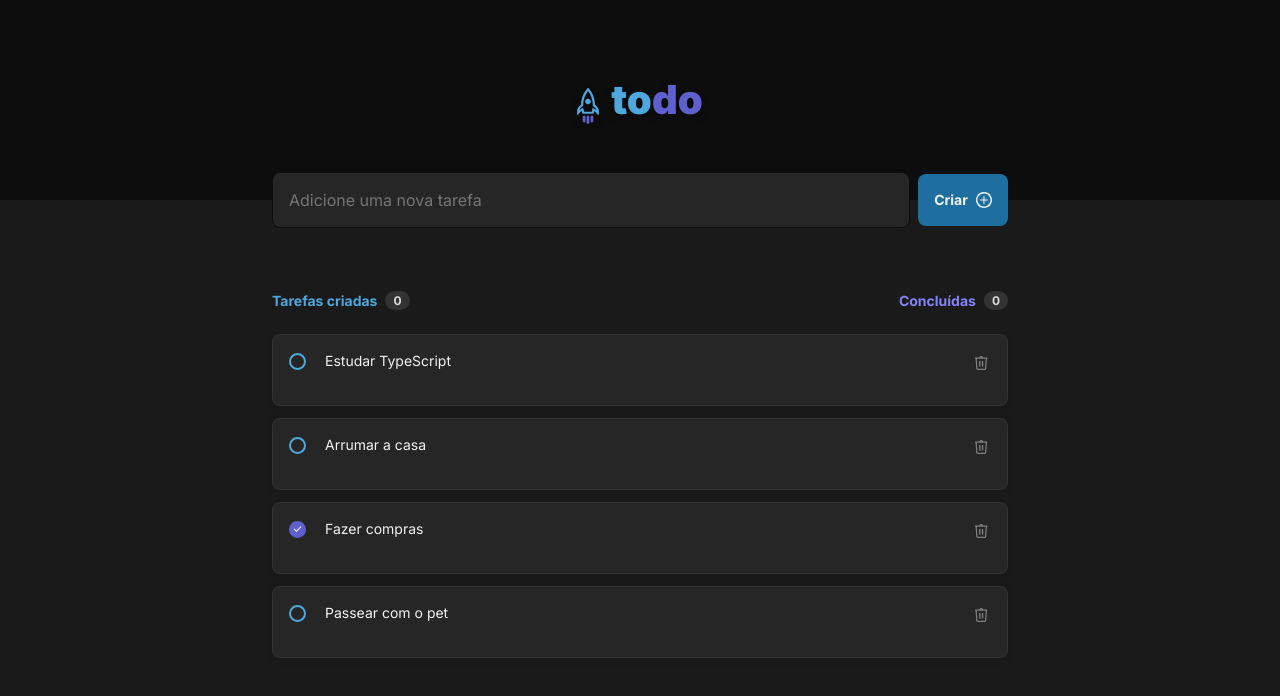
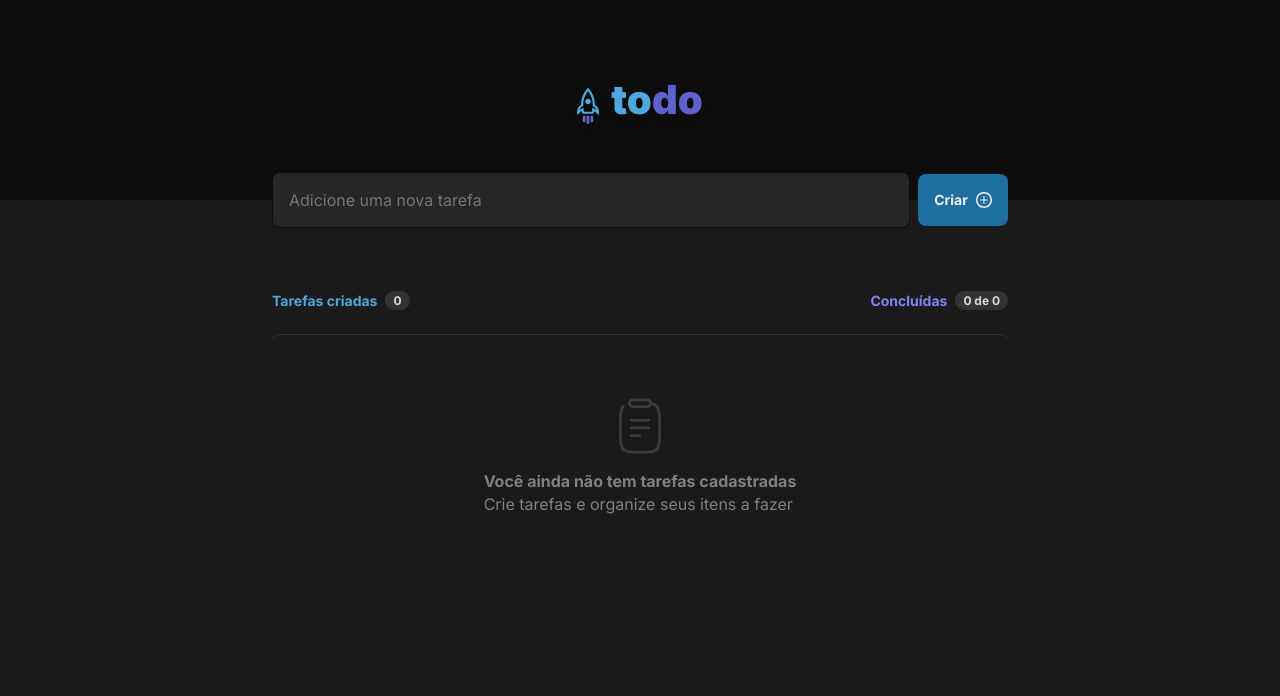
Before and after one commit to aferanda/todo-list, a React (Vite) app in the folder web/: page / in a window 1280 px wide. Shown: the top 696 px of the page. Built offline with nearby package versions, Linux system fonts and the light colour scheme.

Commit message:
feat: reads and renders new tasks

```diff
--- a/web/src/components/NewTask.tsx
+++ b/web/src/components/NewTask.tsx
@@ -1,14 +1,45 @@
+import React, { ChangeEvent, FormEvent, SetStateAction, useEffect, useState } from 'react';
+import { v4 as uuidv4 } from 'uuid';
+
 import styles from './NewTask.module.css';
 import plusImg from '../assets/plus.svg';
 
-export function NewTask() {
+interface Task {
+  id: string;
+  title: string;
+  isComplete: boolean;
+}
+
+interface NewTaskProps {
+  tasks: Task[];
+  setTasks: React.Dispatch<SetStateAction<Task[]>>;
+}
+
+export function NewTask({ tasks, setTasks }: NewTaskProps) {
+  const [newTask, setNewTask] = useState('');
+
+  function handleNewTaskChange(event: ChangeEvent<HTMLInputElement>) {
+    setNewTask(event.target.value);
+  }
+
+  function handleCreateNewTask(event: FormEvent) {
+    event.preventDefault();
+    setTasks([...tasks, { id: uuidv4(), title: newTask, isComplete: false }]);
+    setNewTask('');
+  }
+
   return (
-    <div className={styles.newTask}>
-      <input type="text" placeholder="Adicione uma nova tarefa" />
+    <form onSubmit={handleCreateNewTask} className={styles.newTask}>
+      <input
+        type="text"
+        placeholder="Adicione uma nova tarefa"
+        value={newTask}
+        onChange={handleNewTaskChange}
+      />
       <button>
         Criar
         <img src={plusImg} alt="plus symbol" />
       </button>
-    </div>
+    </form>
   )
 }
--- a/web/src/components/Task.tsx
+++ b/web/src/components/Task.tsx
@@ -1,55 +1,58 @@
-import { v4 as uuidv4 } from 'uuid';
 import { NewTask } from "./NewTask";
 
 import styles from './Task.module.css';
 import clipboardImg from '../assets/clipboard.svg';
-import trashImg from '../assets/trash.svg';
+import { ChangeEvent, useState } from 'react';
 
+interface Task {
+  id: string;
+  title: string;
+  isComplete: boolean;
+}
 
 export function Task() {
-  const taskList = [
-    {
-      id: uuidv4(),
-      title: 'Estudar TypeScript',
-      isComplete: false
-    },
-    {
-      id: uuidv4(),
-      title: 'Arrumar a casa',
-      isComplete: false
-    },
-    {
-      id: uuidv4(),
-      title: 'Fazer compras',
-      isComplete: true
-    },
-    {
-      id: uuidv4(),
-      title: 'Passear com o pet',
-      isComplete: false
-    },
-  ]
+  const [tasks, setTasks] = useState<Task[]>([]);
+
+  function handleCompletedTask(event: ChangeEvent<HTMLInputElement>) {
+    const updatedTasks = tasks.map((task) => {
+      if (task.id === event.target.id) {
+        task.isComplete = event.target.checked;
+      }
+      return task;
+    })
+    setTasks(updatedTasks);
+  }
+
+  function completedTaskCounter() {
+    return tasks.filter((task) => task.isComplete === true).length;
+  }
+
   return (
     <>
-      <NewTask />
+      <NewTask tasks={tasks} setTasks={setTasks} />
       <section className={styles.tasks}>
         <div className={styles.tasksInfo}>
           <strong className={styles.createdTaskCounter}>
             Tarefas criadas
-            <span>0</span>
+            <span>{tasks.length}</span>
           </strong>
           <strong className={styles.taskDoneCounter}>
             Concluídas
-            <span>0</span>
+            <span>{`${completedTaskCounter()} de ${tasks.length}`}</span>
           </strong>
         </div>
-        {taskList.length
+        {tasks.length
           ? (
             <div className={styles.taskBox}>
-              {taskList.map(({ id, title, isComplete }) => (
+              {tasks.map(({ id, title, isComplete }) => (
                 <div key={id} className={styles.task}>
                   <div className={styles.round}>
-                    <input type="checkbox" id={id} checked={isComplete} />
+                    <input
+                      type="checkbox"
+                      id={id}
+                      defaultChecked={isComplete}
+                      onChange={handleCompletedTask}
+                    />
                     <label htmlFor={id} />
                   </div>
                   <p>{title}</p>
```
